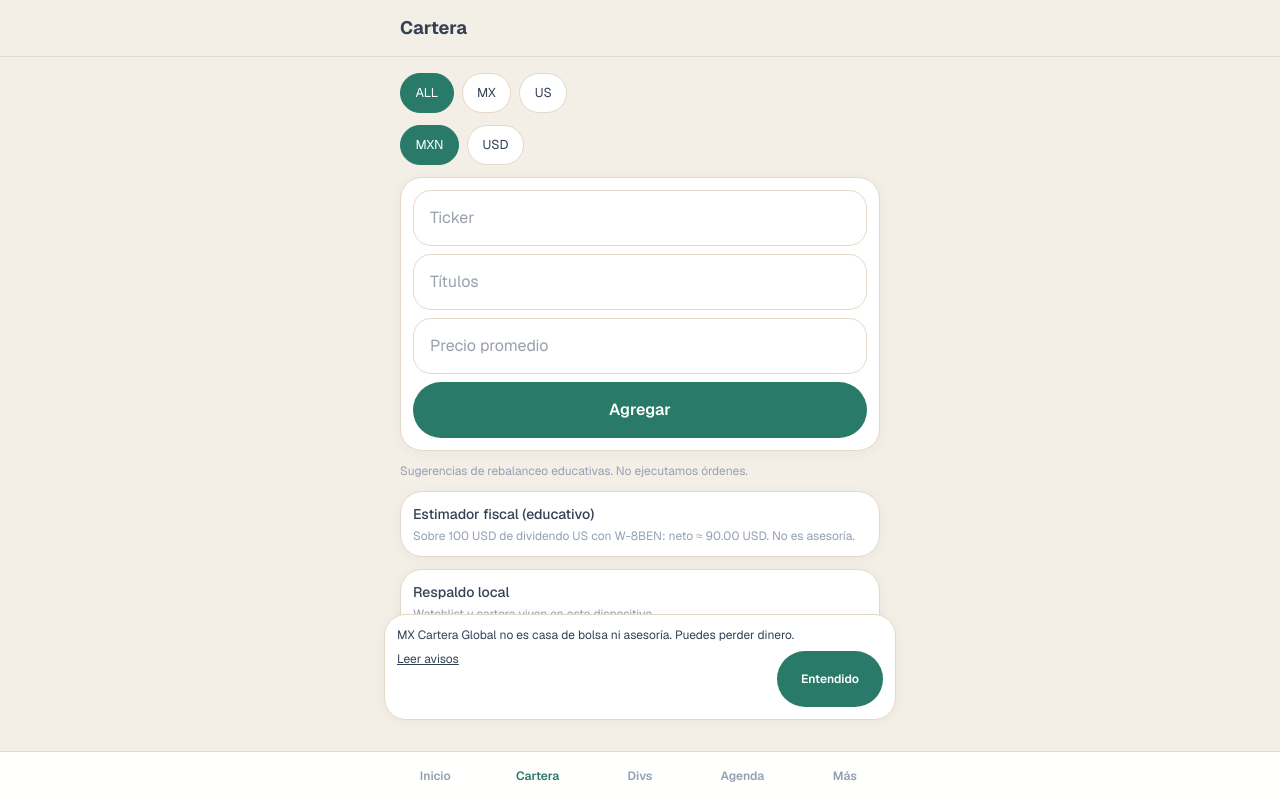
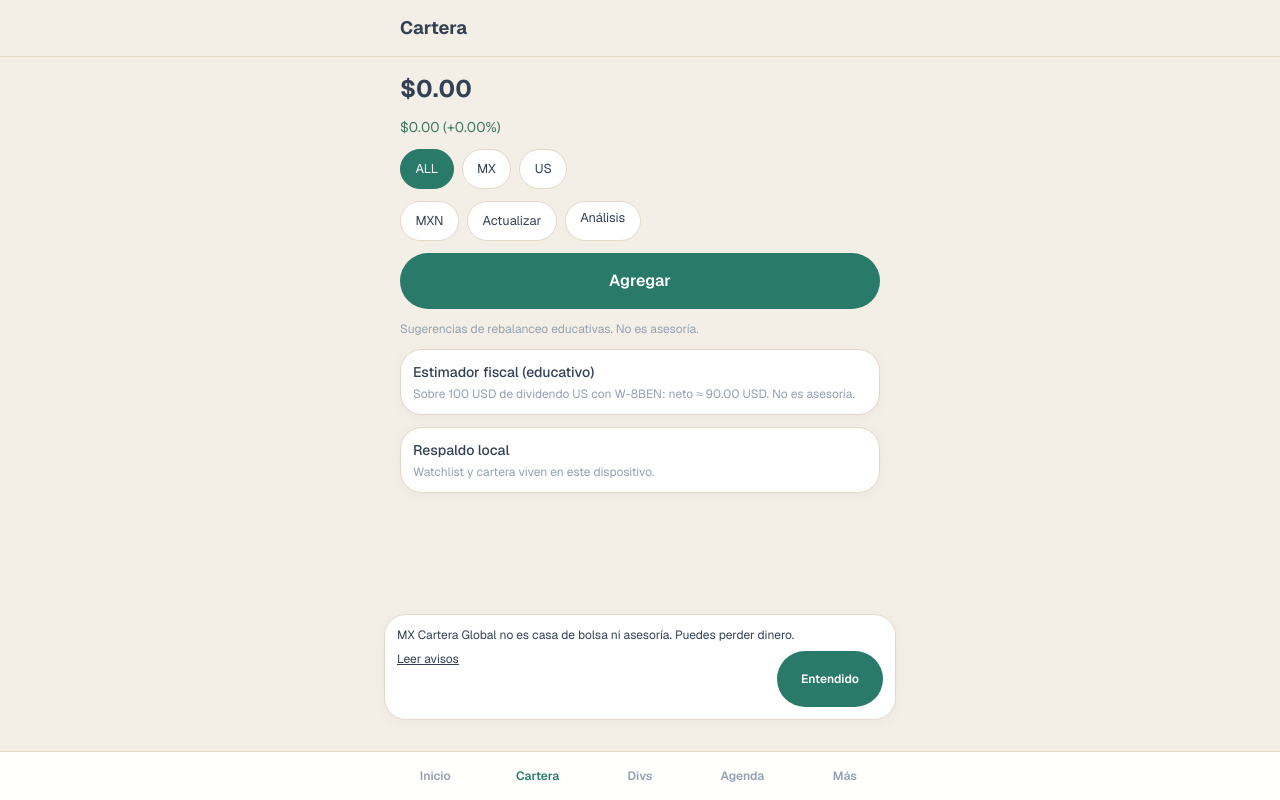
Before and after one commit to muecojulio/mxcarteraglobal, a Next.js app in the folder marketpulse/: page /portfolio in a window 1280 px wide. Built offline with nearby package versions, Linux system fonts and the light colour scheme.

Commit message:
Restore ZIP portfolio P/L form and dividend income analysis

```diff
--- a/marketpulse/src/app/dividends/analysis/page.tsx
+++ b/marketpulse/src/app/dividends/analysis/page.tsx
@@ -1,89 +1,60 @@
 "use client";
-import { useCallback, useEffect, useMemo, useState } from "react";
+import { useEffect, useMemo, useState } from "react";
 import Link from "next/link";
 import { PortfolioEvents } from "@/components/PortfolioEvents";
 import { TaxEstimator } from "@/components/TaxEstimator";
+import { detectAssetType } from "@/lib/market-data/types";
 import { useQuotes } from "@/lib/market-data/client";
+import { estimateDividendTax, detectTaxAssetKind } from "@/lib/tax-mx";
 
-type Position = { id: string; symbol: string; name: string; quantity: number; avgCost: number; region: "MX" | "US"; currency: "MXN" | "USD" };
-type DivPayment = { date: string; amount: number };
+type Position = { id?: string; symbol: string; name?: string; quantity?: number; shares?: number; avgCost?: number; region?: "MX" | "US"; currency?: "MXN" | "USD" };
 const POS_KEY = "marketpulse_positions";
 const DIV_GOAL_KEY = "marketpulse_div_goal";
-const DIV_PROJ_KEY = "marketpulse_div_proj";
-
 function loadPositions(): Position[] {
   if (typeof window === "undefined") return [];
-  try { const raw = localStorage.getItem(POS_KEY); return raw ? JSON.parse(raw) : []; } catch { return []; }
+  try { return JSON.parse(localStorage.getItem(POS_KEY) || "[]"); } catch { return []; }
 }
 function formatMoney(value: number, currency = "MXN") {
-  return new Intl.NumberFormat("es-MX", { style: "currency", currency: currency === "USD" ? "USD" : "MXN", maximumFractionDigits: 2 }).format(value);
+  return new Intl.NumberFormat("es-MX", { style: "currency", currency: currency === "USD" ? "USD" : "MXN" }).format(value);
 }
-async function fetchDividendPayments(symbol: string): Promise<DivPayment[]> {
-  try {
-    const res = await fetch(`/api/dividends?symbol=${encodeURIComponent(symbol)}`);
-    if (!res.ok) return [];
-    const data = await res.json();
-    return (data.dividends || []).map((d: { date: string; amount: number }) => ({ date: String(d.date), amount: Number(d.amount || 0) }));
-  } catch { return []; }
-}
-function annualFromPayments(list: DivPayment[]): number {
-  if (!list.length) return 0;
-  if (list.length >= 4) return list.slice(0, 4).reduce((s, d) => s + d.amount, 0);
-  return (list.reduce((s, d) => s + d.amount, 0) / list.length) * 4;
-}
-
 export default function DividendAnalysisPage() {
   const [positions, setPositions] = useState<Position[]>([]);
-  const [annualMap, setAnnualMap] = useState<Record<string, number>>({});
-  const [goal, setGoal] = useState(60_000);
-  const [divGrowth, setDivGrowth] = useState(0.04);
-  const [stockGrowth, setStockGrowth] = useState(0.055);
-  const [contribution, setContribution] = useState(9_000);
+  const [goal, setGoal] = useState(12000);
   useEffect(() => {
     setPositions(loadPositions());
-    try {
-      const g = localStorage.getItem(DIV_GOAL_KEY); if (g) setGoal(Number(g) || 60_000);
-      const p = localStorage.getItem(DIV_PROJ_KEY);
-      if (p) { const j = JSON.parse(p); if (j.divGrowth != null) setDivGrowth(Number(j.divGrowth)); if (j.stockGrowth != null) setStockGrowth(Number(j.stockGrowth)); if (j.contribution != null) setContribution(Number(j.contribution)); }
-    } catch { /* */ }
+    try { const g = localStorage.getItem(DIV_GOAL_KEY); if (g) setGoal(Number(g) || 12000); } catch { /* */ }
   }, []);
-  const symbols = useMemo(() => [...new Set(positions.map((p) => p.symbol))], [positions]);
-  const { data: quotesData } = useQuotes(symbols, 60_000);
-  const priceMap = useMemo(() => { const m = new Map<string, number>(); (quotesData?.quotes ?? []).forEach((q) => m.set(q.symbol.toUpperCase(), q.price)); return m; }, [quotesData]);
-  const loadDivs = useCallback(async () => {
-    const next: Record<string, number> = {};
-    await Promise.all(symbols.map(async (s) => { next[s] = annualFromPayments(await fetchDividendPayments(s)); }));
-    setAnnualMap(next);
-  }, [symbols]);
-  useEffect(() => { void loadDivs(); }, [loadDivs]);
+  const symbols = useMemo(() => positions.map((p) => p.symbol), [positions]);
+  const { data } = useQuotes(symbols, 60_000);
   const rows = positions.map((p) => {
-    const price = priceMap.get(p.symbol.toUpperCase()) ?? p.avgCost;
-    const annualPerShare = annualMap[p.symbol] ?? 0;
-    const annualIncome = annualPerShare * p.quantity;
-    const cost = p.avgCost * p.quantity;
-    return { ...p, price, annualPerShare, annualIncome, yieldOnCost: cost ? (annualIncome / cost) * 100 : 0, currentYield: price ? (annualPerShare / price) * 100 : 0 };
+    const qty = Number(p.quantity ?? p.shares ?? 0);
+    const live = data?.quotes.find((q) => q.symbol.toUpperCase() === String(p.symbol).toUpperCase());
+    const price = live?.price ?? Number(p.avgCost ?? 0);
+    const kind = detectTaxAssetKind(p.symbol, detectAssetType(p.symbol) === "fibra" ? "fibra" : undefined);
+    const annualPerShare = price * 0.03;
+    const annualIncome = annualPerShare * qty;
+    const tax = estimateDividendTax({ grossDividend: annualIncome, assetKind: kind === "fibra" ? "fibra" : kind, scenario: "w8ben" });
+    return { symbol: p.symbol, qty, price, annualIncome, net: tax.netApprox, kind };
   });
-  const totalIncome = rows.reduce((s, r) => s + r.annualIncome, 0);
+  const total = rows.reduce((s, r) => s + r.annualIncome, 0);
   return (
     <div className="flex flex-col min-h-full">
       <header className="sticky top-0 z-40 bg-background/95 border-b border-border safe-top">
         <div className="flex items-center gap-3 px-4 h-14 max-w-lg mx-auto">
-          <Link href="/dividends" className="text-primary text-sm">← Dividendos</Link>
-          <h1 className="text-lg font-bold">Análisis</h1>
+          <Link href="/dividends" className="text-primary text-sm">← Divs</Link>
+          <h1 className="text-lg font-bold">Ingreso por dividendos</h1>
         </div>
       </header>
       <main className="flex-1 max-w-lg mx-auto w-full px-4 py-4 space-y-3">
-        <p className="text-sm">Ingreso anual estimado {formatMoney(totalIncome)}</p>
-        <p className="text-xs text-muted">Meta {formatMoney(goal)} · crecimiento div {Math.round(divGrowth * 100)}% · aportación {formatMoney(contribution)}</p>
+        <p className="text-sm">Anual est. {formatMoney(total)} · meta {formatMoney(goal)}</p>
+        <input className="ui-input" type="number" value={goal} onChange={(e) => { const n = Number(e.target.value) || 0; setGoal(n); localStorage.setItem(DIV_GOAL_KEY, String(n)); }} />
         {rows.map((r) => (
-          <Link key={r.id} href={`/asset/${encodeURIComponent(r.symbol)}`} className="block bg-card border border-border rounded-xl p-3">
-            <p className="font-semibold text-sm">{r.symbol}</p>
-            <p className="text-xs text-muted">{formatMoney(r.annualIncome, r.currency)} · YOC {r.yieldOnCost.toFixed(1)}% · yield {r.currentYield.toFixed(1)}%</p>
+          <Link key={r.symbol} href={`/asset/${encodeURIComponent(r.symbol)}`} className="block bg-card border border-border rounded-xl p-3">
+            <p className="font-semibold text-sm">{r.symbol} · {r.kind}</p>
+            <p className="text-xs text-muted">{r.qty} títulos · bruto {formatMoney(r.annualIncome)} · neto ≈ {formatMoney(r.net)}</p>
           </Link>
         ))}
-        <PortfolioEvents symbols={symbols} />
-        <TaxEstimator />
-        <p className="text-[11px] text-muted">Estimaciones educativas. No es asesoría ni orden de inversión. Crecimiento de precio usado en proyección: {Math.round(stockGrowth * 100)}%.</p>
+        <PortfolioEvents symbols={symbols} /><TaxEstimator />
       </main>
     </div>
   );
--- a/marketpulse/src/app/portfolio/page.tsx
+++ b/marketpulse/src/app/portfolio/page.tsx
@@ -2,7 +2,7 @@
 import { useEffect, useMemo, useState } from "react";
 import Link from "next/link";
 import { useQuotes } from "@/lib/market-data/client";
-import { loadPositions, savePositions, loadWatchlist, loadPrefs, savePrefs, type Position as PersistPosition } from "@/lib/persist";
+import { loadPositions, savePositions, loadWatchlist, loadPrefs, savePrefs } from "@/lib/persist";
 import { LiveBadge } from "@/components/LiveBadge";
 import type { Quote } from "@/lib/market-data/types";
 import { useUsdMxn, toDisplay } from "@/lib/fx";
@@ -12,89 +12,95 @@ import { TaxEstimator } from "@/components/TaxEstimator";
 import { PortfolioBackup } from "@/components/PortfolioBackup";
 import { useToast } from "@/components/Toast";
 
-type Position = {
-  id: string; symbol: string; name: string; quantity: number; avgCost: number; region: "MX" | "US"; market?: string; currency: "MXN" | "USD";
-};
+type Position = { id: string; symbol: string; name: string; quantity: number; avgCost: number; region: "MX" | "US"; market: string; currency: "MXN" | "USD"; shares?: number };
 function formatMoney(value: number, currency: string) {
-  return new Intl.NumberFormat("es-MX", { style: "currency", currency: currency === "MXN" ? "MXN" : "USD", minimumFractionDigits: 2 }).format(value);
+  return new Intl.NumberFormat("es-MX", { style: "currency", currency: currency === "MXN" ? "MXN" : "USD" }).format(value);
 }
-function fromPersist(p: PersistPosition, i: number): Position {
-  const symbol = String(p.symbol || "");
-  const quantity = Number(p.shares ?? p.quantity ?? 0);
-  const avgCost = Number(p.avgCost ?? p.avgPrice ?? 0);
-  const region = (p.region === "MX" || symbol.endsWith(".MX") ? "MX" : "US") as "MX" | "US";
-  return { id: String(p.id || `${symbol}-${i}`), symbol, name: String(p.name || symbol), quantity, avgCost, region, currency: region === "MX" ? "MXN" : "USD" };
-}
-function toPersist(list: Position[]): PersistPosition[] {
-  return list.map((p) => ({ symbol: p.symbol, shares: p.quantity, avgCost: p.avgCost, id: p.id, name: p.name, region: p.region, currency: p.currency }));
-}
+function formatPercent(value: number) { return `${value >= 0 ? "+" : ""}${value.toFixed(2)}%`; }
 
 export default function PortfolioPage() {
   const toast = useToast();
   const [positions, setPositions] = useState<Position[]>([]);
   const [hydrated, setHydrated] = useState(false);
+  const [showAdd, setShowAdd] = useState(false);
   const [filter, setFilter] = useState<"ALL" | "MX" | "US">("ALL");
   const [displayCurrency, setDisplayCurrency] = useState<"USD" | "MXN">("MXN");
   const { fx } = useUsdMxn();
-  const [form, setForm] = useState({ symbol: "", quantity: "", avgCost: "" });
+  const [form, setForm] = useState({ symbol: "", name: "", quantity: "", avgCost: "", region: "US" as "MX" | "US" });
   useEffect(() => {
-    setPositions(loadPositions().map(fromPersist));
+    const raw = loadPositions() as Array<Position & { shares?: number }>;
+    setPositions(raw.map((p) => ({ ...p, id: p.id || p.symbol, name: p.name || p.symbol, quantity: Number(p.quantity ?? p.shares ?? 0), avgCost: Number(p.avgCost ?? 0), region: p.region || (String(p.symbol).endsWith(".MX") ? "MX" : "US"), market: p.market || "", currency: p.currency || (String(p.symbol).endsWith(".MX") ? "MXN" : "USD") })));
     const prefs = loadPrefs();
     if (prefs.displayCurrency) setDisplayCurrency(prefs.displayCurrency);
     setHydrated(true);
   }, []);
-  useEffect(() => { if (hydrated) savePositions(toPersist(positions)); }, [positions, hydrated]);
+  useEffect(() => { if (hydrated) savePositions(positions as never); }, [positions, hydrated]);
   useEffect(() => { if (hydrated) savePrefs({ displayCurrency }); }, [displayCurrency, hydrated]);
-  const shown = useMemo(() => positions.filter((p) => filter === "ALL" || p.region === filter), [positions, filter]);
-  const { data, loading } = useQuotes(shown.map((p) => p.symbol), 45_000);
+  const symbols = useMemo(() => positions.map((p) => p.symbol), [positions]);
+  const eventSymbols = useMemo(() => Array.from(new Set([...positions.map((p) => p.symbol.toUpperCase()), ...loadWatchlist().map((s) => s.toUpperCase())])), [positions]);
+  const { data, loading, error, refresh } = useQuotes(symbols, 45_000);
   const quotesMap = useMemo(() => { const map = new Map<string, Quote>(); (data?.quotes ?? []).forEach((q) => map.set(q.symbol.toUpperCase(), q)); return map; }, [data]);
-  const rate = fx?.usdMxn ?? 17.5;
+  const usdMxn = fx?.usdMxn ?? 17;
+  const calculated = positions.map((p) => {
+    const live = quotesMap.get(p.symbol.toUpperCase());
+    const currentPrice = live?.price ?? p.avgCost;
+    const marketValue = p.quantity * currentPrice;
+    const costBasis = p.quantity * p.avgCost;
+    const pl = marketValue - costBasis;
+    return { ...p, name: live?.name || p.name, currentPrice, marketValue, costBasis, pl, plPercent: costBasis > 0 ? (pl / costBasis) * 100 : 0 };
+  });
+  const filtered = calculated.filter((p) => filter === "ALL" || p.region === filter);
+  let totalValue = 0, totalCost = 0, totalPL = 0;
+  calculated.forEach((p) => {
+    const cur = p.currency === "MXN" ? "MXN" : "USD";
+    totalValue += toDisplay(p.marketValue, cur, displayCurrency, usdMxn);
+    totalCost += toDisplay(p.costBasis, cur, displayCurrency, usdMxn);
+    totalPL += toDisplay(p.pl, cur, displayCurrency, usdMxn);
+  });
   return (
     <div className="flex flex-col min-h-full">
       <header className="sticky top-0 z-40 bg-background/95 border-b border-border safe-top">
         <div className="flex items-center justify-between px-4 h-14 max-w-lg mx-auto">
           <h1 className="text-lg font-bold">Cartera</h1>
-          <LiveBadge on={!!data?.usingRealData} />
+          <LiveBadge live={!!data?.usingRealData} />
         </div>
       </header>
       <main className="flex-1 max-w-lg mx-auto w-full px-4 py-4 space-y-3">
+        <p className="text-2xl font-bold">{formatMoney(totalValue, displayCurrency)}</p>
+        <p className={totalPL >= 0 ? "text-success text-sm" : "text-danger text-sm"}>{formatMoney(totalPL, displayCurrency)} ({formatPercent(totalCost ? (totalPL / totalCost) * 100 : 0)})</p>
         <div className="flex gap-2">{(["ALL", "MX", "US"] as const).map((f) => <button key={f} type="button" className={filter === f ? "ui-chip ui-chip-active" : "ui-chip"} onClick={() => setFilter(f)}>{f}</button>)}</div>
-        <div className="flex gap-2">{(["MXN", "USD"] as const).map((c) => <button key={c} type="button" className={displayCurrency === c ? "ui-chip ui-chip-active" : "ui-chip"} onClick={() => setDisplayCurrency(c)}>{c}</button>)}</div>
-        <form className="bg-card border border-border rounded-xl p-3 space-y-2" onSubmit={(e) => {
+        <div className="flex gap-2">
+          <button type="button" className="ui-chip" onClick={() => setDisplayCurrency(displayCurrency === "MXN" ? "USD" : "MXN")}>{displayCurrency}</button>
+          <button type="button" className="ui-chip" onClick={() => void refresh()}>{loading ? "…" : "Actualizar"}</button>
+          <Link href="/portfolio/analysis" className="ui-chip">Análisis</Link>
+        </div>
+        {error ? <p className="text-danger text-xs">{error}</p> : null}
+        {filtered.map((p) => (
+          <div key={p.id} className="bg-card border border-border rounded-xl p-3">
+            <div className="flex justify-between"><Link href={`/asset/${encodeURIComponent(p.symbol)}`} className="font-semibold">{p.symbol}</Link><span>{formatMoney(toDisplay(p.marketValue, p.currency, displayCurrency, usdMxn), displayCurrency)}</span></div>
+            <p className="text-xs text-muted">{p.quantity} × {p.currentPrice.toFixed(2)} · P/L {formatPercent(p.plPercent)}</p>
+            <button type="button" className="text-danger text-xs" onClick={() => { setPositions((xs) => xs.filter((x) => x.id !== p.id)); toast.push("Posición eliminada"); }}>Quitar</button>
+          </div>
+        ))}
+        <button type="button" className="ui-btn ui-btn-primary w-full" onClick={() => setShowAdd((v) => !v)}>{showAdd ? "Cerrar" : "Agregar"}</button>
+        {showAdd ? (
+          <form className="space-y-2" onSubmit={(e) => {
             e.preventDefault();
             const symbol = form.symbol.trim().toUpperCase();
             const quantity = Number(form.quantity); const avgCost = Number(form.avgCost);
-          if (!symbol || !Number.isFinite(quantity) || !Number.isFinite(avgCost)) return;
-          const region = symbol.endsWith(".MX") ? "MX" : "US";
-          setPositions((prev) => [...prev, { id: crypto.randomUUID(), symbol, name: symbol, quantity, avgCost, region, currency: region === "MX" ? "MXN" : "USD" }]);
-          setForm({ symbol: "", quantity: "", avgCost: "" }); toast.push("Posición agregada");
+            if (!symbol || !(quantity > 0) || !(avgCost >= 0)) return;
+            setPositions((xs) => [...xs, { id: `${symbol}-${Date.now()}`, symbol, name: form.name || symbol, quantity, avgCost, region: form.region, market: form.region === "MX" ? "BMV" : "US", currency: form.region === "MX" ? "MXN" : "USD" }]);
+            setForm({ symbol: "", name: "", quantity: "", avgCost: "", region: "US" }); setShowAdd(false); toast.push("Posición guardada");
           }}>
             <input className="ui-input" placeholder="Ticker" value={form.symbol} onChange={(e) => setForm({ ...form, symbol: e.target.value })} />
+            <input className="ui-input" placeholder="Nombre" value={form.name} onChange={(e) => setForm({ ...form, name: e.target.value })} />
             <input className="ui-input" placeholder="Títulos" value={form.quantity} onChange={(e) => setForm({ ...form, quantity: e.target.value })} />
-          <input className="ui-input" placeholder="Precio promedio" value={form.avgCost} onChange={(e) => setForm({ ...form, avgCost: e.target.value })} />
-          <button type="submit" className="ui-btn ui-btn-primary w-full">Agregar</button>
+            <input className="ui-input" placeholder="Costo promedio" value={form.avgCost} onChange={(e) => setForm({ ...form, avgCost: e.target.value })} />
+            <div className="flex gap-2"><button type="button" className={form.region === "US" ? "ui-chip ui-chip-active" : "ui-chip"} onClick={() => setForm({ ...form, region: "US" })}>US</button><button type="button" className={form.region === "MX" ? "ui-chip ui-chip-active" : "ui-chip"} onClick={() => setForm({ ...form, region: "MX" })}>MX</button></div>
+            <button type="submit" className="ui-btn ui-btn-primary w-full">Guardar</button>
           </form>
-        {loading && !data?.quotes.length ? <p className="text-sm text-muted">Cargando…</p> : shown.map((p) => {
-          const live = quotesMap.get(p.symbol.toUpperCase());
-          const currentPrice = live?.price ?? p.avgCost;
-          const marketValue = toDisplay(p.quantity * currentPrice, p.currency, displayCurrency, rate);
-          const costBasis = toDisplay(p.quantity * p.avgCost, p.currency, displayCurrency, rate);
-          const pl = marketValue - costBasis;
-          return (
-            <div key={p.id} className="bg-card border border-border rounded-xl p-3 flex justify-between gap-2">
-              <Link href={`/asset/${encodeURIComponent(p.symbol)}`} className="min-w-0">
-                <p className="font-semibold text-sm">{p.symbol}</p>
-                <p className="text-xs text-muted">{p.quantity} títulos · {formatMoney(marketValue, displayCurrency)} · {pl >= 0 ? "+" : ""}{formatMoney(pl, displayCurrency)}</p>
-              </Link>
-              <button type="button" className="text-xs text-danger" onClick={() => setPositions((prev) => prev.filter((x) => x.id !== p.id))}>Quitar</button>
-            </div>
-          );
-        })}
-        <PortfolioEvents symbols={[...new Set([...positions.map((p) => p.symbol), ...loadWatchlist()])]} />
-        <RebalanceSuggestions />
-        <TaxEstimator />
-        <PortfolioBackup />
-        <Link href="/portfolio/analysis" className="ui-btn ui-btn-primary w-full">Análisis de cartera</Link>
+        ) : null}
+        <PortfolioEvents symbols={eventSymbols} /><RebalanceSuggestions /><TaxEstimator /><PortfolioBackup />
       </main>
     </div>
   );
--- a/marketpulse/src/components/RebalanceSuggestions.tsx
+++ b/marketpulse/src/components/RebalanceSuggestions.tsx
@@ -1,4 +1,6 @@
 "use client";
 export function RebalanceSuggestions() {
-  return <p className="text-xs text-muted">Sugerencias de rebalanceo educativas. No ejecutamos órdenes.</p>;
+  return (
+    <p className="text-xs text-muted">Sugerencias de rebalanceo educativas. No es asesoría.</p>
+  );
 }
```
Lines whose indentation alone changed are shown as unchanged.
